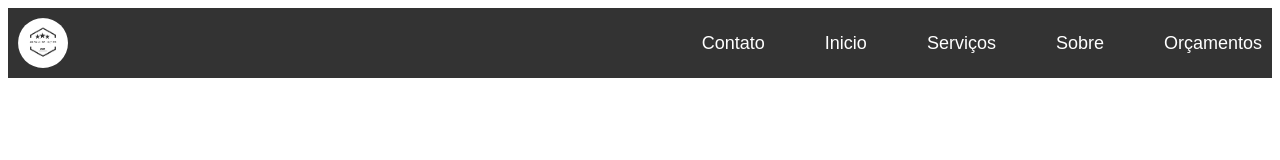
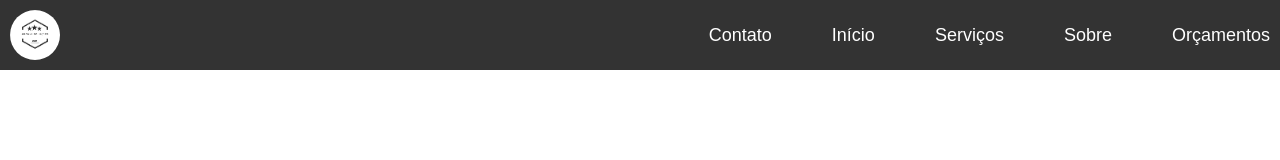
Before and after one commit to LuisSilva1998/site-da-empresa, a plain HTML site: page contact.html in a window 1280 px wide. Drawn offline with Linux system fonts and the light colour scheme; files whose address does not match are found by name.

Commit message:
fix: ajustar estilo e corrigir caminhos de imagem em contact.html

```diff
--- a/contact.html
+++ b/contact.html
@@ -7,6 +7,8 @@
     <style>
         body {
             font-family: Arial, sans-serif;
+            margin: 0;
+            padding: 0;
         }
         .navbar {
             display: flex;
@@ -24,7 +26,7 @@
             margin: 0;
             padding: 0;
             display: flex;
-            margin-left: auto; /* Adiciona margem automática à esquerda */
+            margin-left: auto;
         }
         .navbar li {
             margin-left: 60px;
@@ -41,13 +43,14 @@
 </head>
 <body>
     <div class="navbar">
-        <img src="c:\Users\LUIS\Desktop\aronni-solucoes-1\src\image\logo.png" alt="Logo">
+        <img src="c:/Users/LUIS/Desktop/aronni-solucoes-1/src/image/logo.png" alt="Logo da Aronni Soluções">
         <ul>
             <li><a href="contact.html">Contato</a></li>
-            <li><a href="index.html">Inicio</a></li>
+            <li><a href="index.html">Início</a></li>
             <li><a href="services.html">Serviços</a></li>
             <li><a href="about.html">Sobre</a></li>
             <li><a href="quote.html">Orçamentos</a></li>
         </ul>
     </div>
 </body>
+</html>
```
